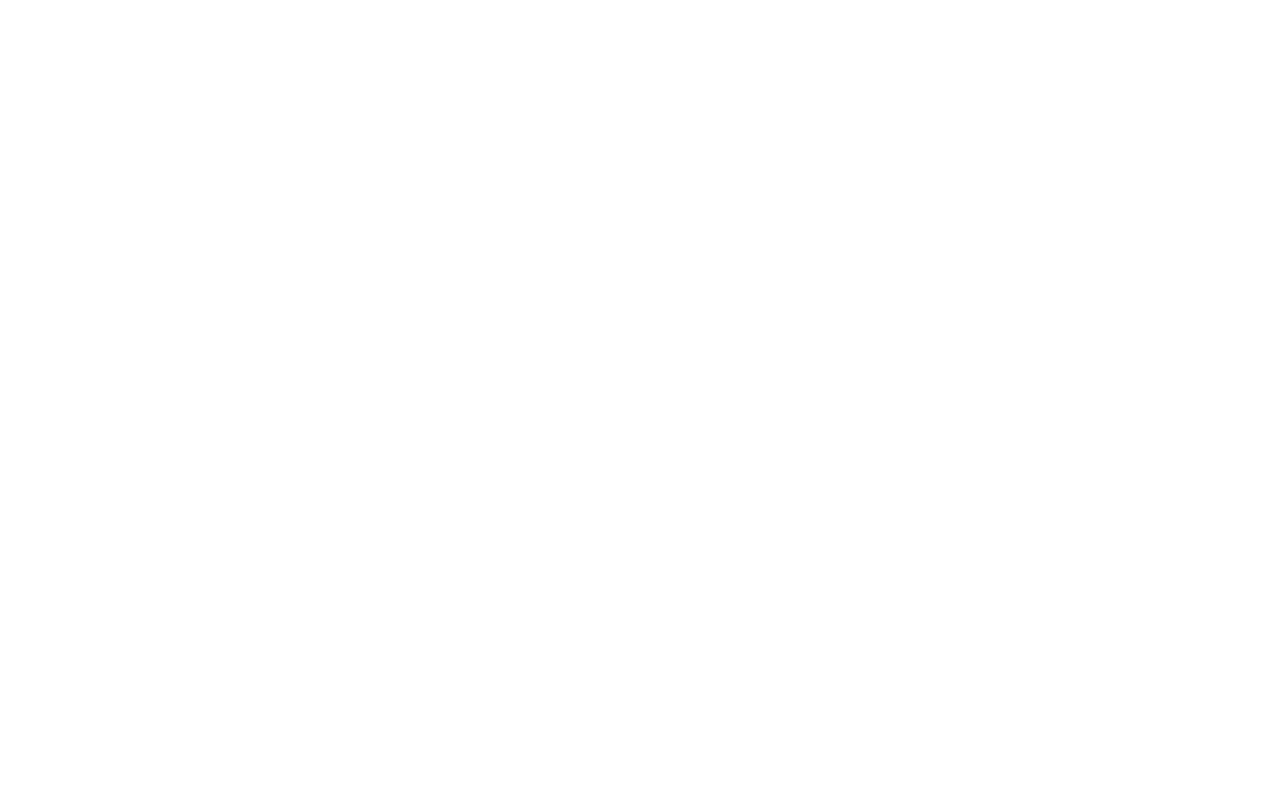
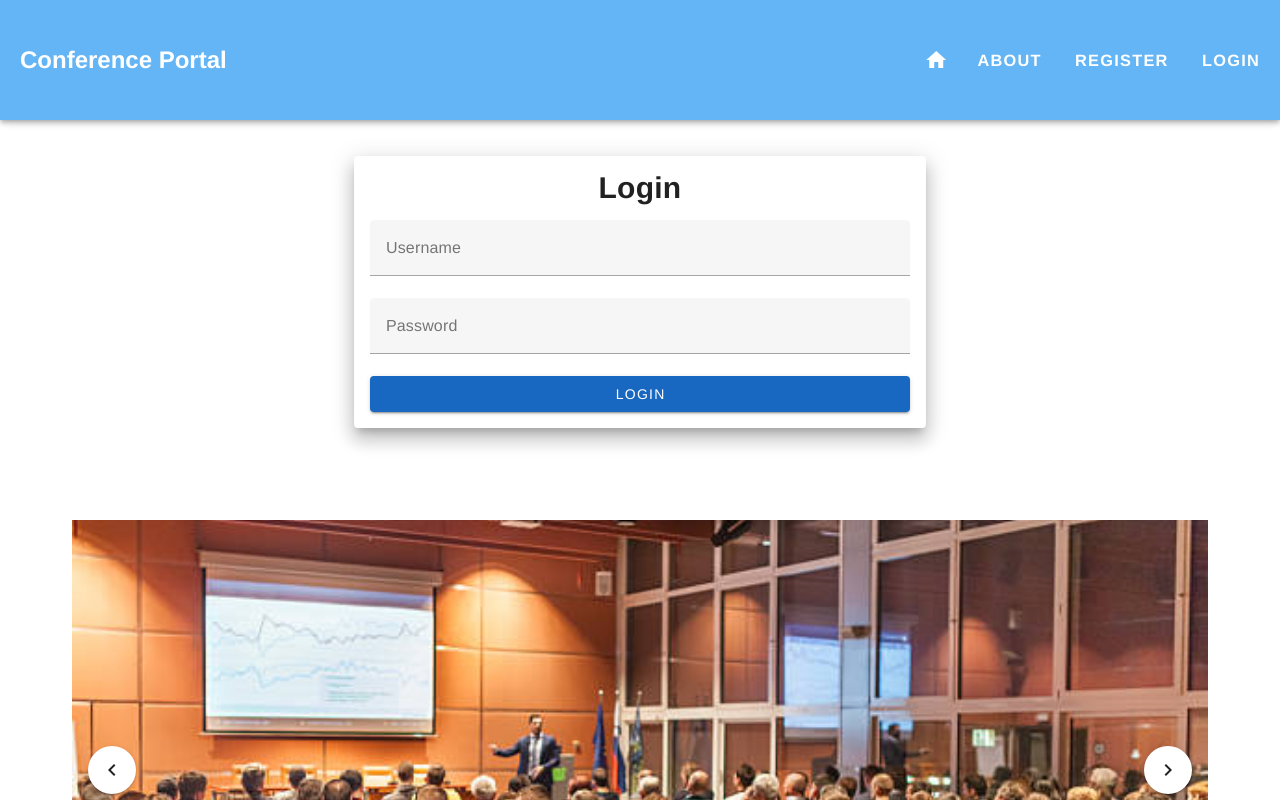
Before and after one commit to zeKibiriti/Conference-Registration, a Vue app: page /login-page in a window 1280 px wide. Before the commit this address had no page. Shown: the top 800 px of the page. Built offline with nearby package versions, Linux system fonts and the light colour scheme.

Commit message:
updates_top

```diff
--- /dev/null
+++ b/src/components/Login.vue
@@ -0,0 +1,67 @@
+<template>
+  <v-container>
+    <v-row justify="center">
+      <v-col cols="12" sm="8" md="6">
+        <v-card class="elevation-12">
+          <v-card-title class="primary darken-1 white--text text-center">
+            <h2>Login</h2>
+          </v-card-title>
+
+          <v-card-text>
+            <v-form @submit.prevent="login">
+              <v-text-field
+                v-model="username"
+                label="Username"
+                outlined
+                dense
+                required
+              ></v-text-field>
+
+              <v-text-field
+                v-model="password"
+                label="Password"
+                type="password"
+                outlined
+                dense
+                required
+              ></v-text-field>
+
+              <v-btn
+                type="submit"
+                color="primary"
+                class="white--text"
+                block
+                @click="login"
+              >
+                Login
+              </v-btn>
+            </v-form>
+          </v-card-text>
+        </v-card>
+      </v-col>
+    </v-row>
+  </v-container>
+</template>
+
+<script>
+export default {
+  data() {
+    return {
+      username: "",
+      password: "",
+    };
+  },
+  methods: {
+    login() {
+      // Add your login logic here
+      console.log("Username:", this.username);
+      console.log("Password:", this.password);
+      // You can replace the console.log statements with your actual login logic
+    },
+  },
+};
+</script>
+
+<style scoped>
+/* Add your custom styles here */
+</style>
--- a/src/components/Sponser.vue
+++ b/src/components/Sponser.vue
@@ -12,7 +12,7 @@
       md="4"
       lg="3"
     >
-      <v-card class="image-card" elevation="2">
+      <v-card class="image-card" elevation="0">
         <v-img :src="image.src" alt="Image" aspect-ratio="2.5"></v-img>
       </v-card>
     </v-col>
--- a/src/layouts/default/AppBar.vue
+++ b/src/layouts/default/AppBar.vue
@@ -1,8 +1,6 @@
 <template>
   <v-app-bar app height="120" color="#64B5F6">
-    <v-toolbar-title class="color-app"
-      ><h2>Conference Portal</h2></v-toolbar-title
-    >
+    <h2 class="color-app pl-5">Conference Portal</h2>
 
     <!-- Align buttons to the right -->
     <v-spacer></v-spacer>
@@ -61,7 +59,7 @@
       this.$router.push({ path: "/about-page" });
     },
     handleButtonClick3() {
-      // Handle the second button click
+      this.$router.push({ path: "/login-page" });
     },
   },
 };
--- a/src/router/index.js
+++ b/src/router/index.js
@@ -2,6 +2,8 @@
 import { createRouter, createWebHistory } from 'vue-router'
 import SlideshowPage from "@/components/SlideshowPage";
 import ConferenceRegistration from "@/components/ConferenceRegistration";
+import Login from "@/components/Login";
+
 import About from "@/components/About";
 
 const routes = [
@@ -29,6 +31,11 @@
         name: "Conference About",
         component: About
       },
+      {
+        path: '/login-page',
+        name: "Login",
+        component: Login
+      },
     ],
   },
 
```
